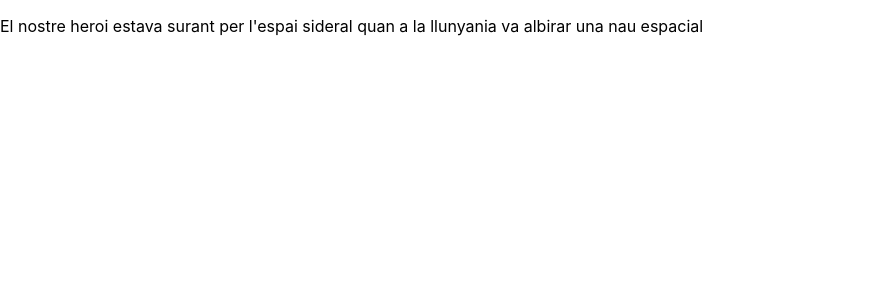
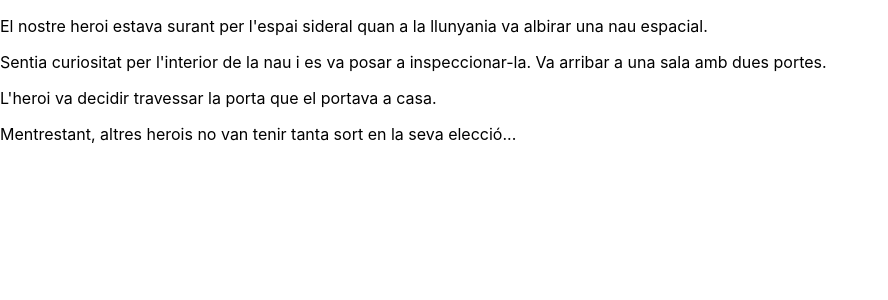
Before and after one commit to EvaGonz84/IT-Academy-Sprint-6, a React (Create React App) app: page / in a window 1280 px wide. Shown: the top 300 px of the page, without its empty margins (0-888 px from the left). Built offline with nearby package versions, Linux system fonts and the light colour scheme.

Commit message:
exercise2

```diff
--- a/src/App.js
+++ b/src/App.js
@@ -1,10 +1,13 @@
 import "./App.css";
-import Escena from './components/escena/Escena.js';
+import Escena from "./components/escena/Escena.js";
 
 function App() {
   return (
     <div className="App">
-      <Escena />
+      <Escena text="El nostre heroi estava surant per l'espai sideral quan a la llunyania va albirar una nau espacial." />
+      <Escena text="Sentia curiositat per l'interior de la nau i es va posar a inspeccionar-la. Va arribar a una sala amb dues portes." />
+      <Escena text="L'heroi va decidir travessar la porta que el portava a casa." />
+      <Escena text="Mentrestant, altres herois no van tenir tanta sort en la seva elecció..." />
     </div>
   );
 }
--- a/src/components/escena/Escena.js
+++ b/src/components/escena/Escena.js
@@ -1,12 +1,7 @@
 import React from "react";
 
-function Escena() {
-  return (
-    <p>
-      El nostre heroi estava surant per l'espai sideral quan a la llunyania va
-      albirar una nau espacial
-    </p>
-  );
+function Escena(props) {
+  return <p>{props.text}</p>;
 }
 
 export default Escena;
```
